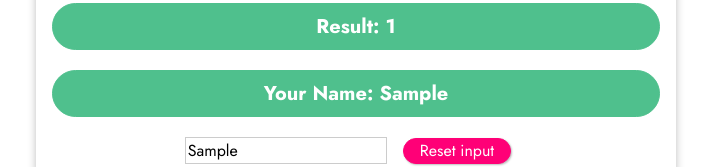
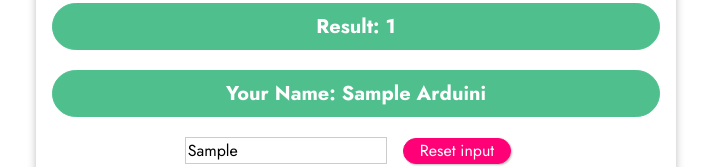
Before and after one commit to giovanni-arduini/Vue-excercise, a plain HTML site: page Events/index.html in a window 1280 px wide. Both pictures are taken after typing "Sample" into the empty fields and a click on the button "Add". Shown: the part 409-576 px from the top of the page, without its empty margins (284-995 px from the left). Drawn offline with nearby package versions, Linux system fonts and the light colour scheme.

Commit message:
ADD outpuFullName method

```diff
--- a/Events/app.js
+++ b/Events/app.js
@@ -7,6 +7,12 @@ const app = Vue.createApp({
     };
   },
   methods: {
+    outputFullName() {
+      if (this.name === "") {
+        return "";
+      }
+      return this.name + " " + "Arduini";
+    },
     add() {
       this.counter++;
     },
--- a/Events/index.html
+++ b/Events/index.html
@@ -22,7 +22,7 @@
       <button v-on:click="remove">Remove</button>
       <p v-once>Starting Counter: {{ counter }}</p>
       <p>Result: {{ counter }}</p>
-      <p>Your Name: {{name}}</p>
+      <p>Your Name: {{ outputFullName() }}</p>
       <!-- prevent default with modifier -->
       <form v-on:submit.prevent="" action="">
         <input v-model="name" v-on:keyup.enter="confirmInput" type="text" />
```
